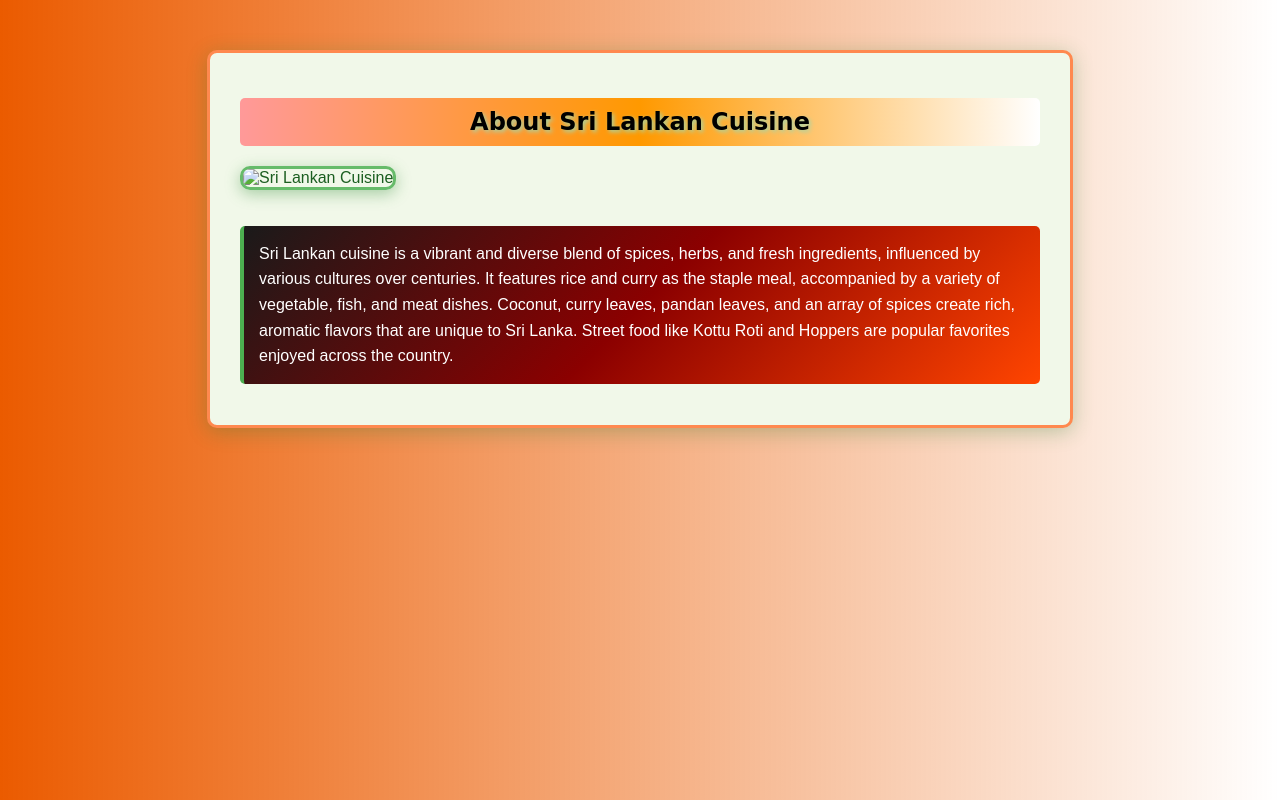
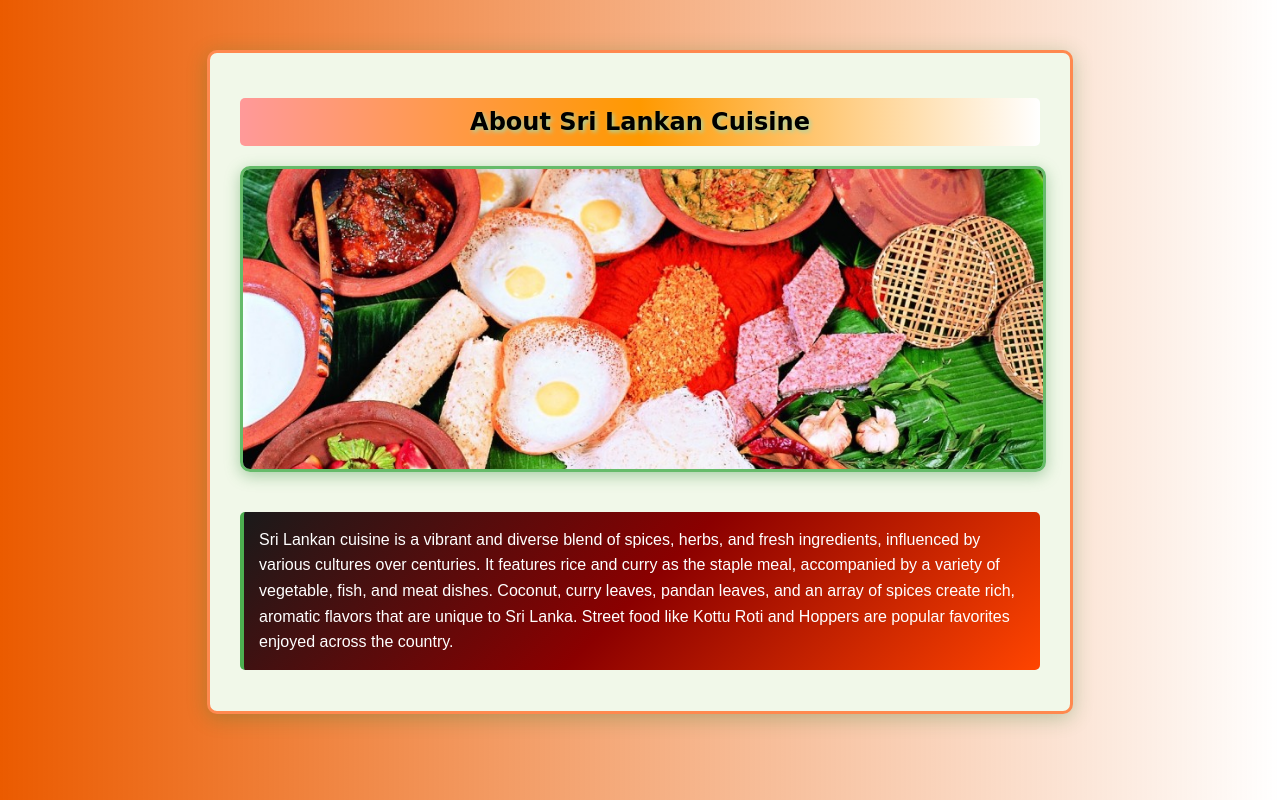
Before and after one commit to OurWebGroupProject/WebFinalProject, a plain HTML site: page aboutsl.html in a window 1280 px wide. Drawn offline with Linux system fonts and the light colour scheme; a web font is replaced by a local one.

Commit message:
Update aboutsl.html

```diff
--- a/aboutsl.html
+++ b/aboutsl.html
@@ -91,7 +91,7 @@
 
   <section class="section about-cuisine">
     <h1>About Sri Lankan Cuisine</h1>
-    <img src="images/aboutslcuisine.jpg" alt="Sri Lankan Cuisine" />
+    <img src="./aboutslcuisine.jpg" alt="Sri Lankan Cuisine" />
     <p class="about-text">
       Sri Lankan cuisine is a vibrant and diverse blend of spices, herbs, and fresh ingredients, influenced by various cultures over centuries.
 	  It features rice and curry as the staple meal, accompanied by a variety of vegetable, fish, and meat dishes. Coconut, curry leaves, pandan leaves, and an array of spices create rich, aromatic flavors that are unique to Sri Lanka.
```
